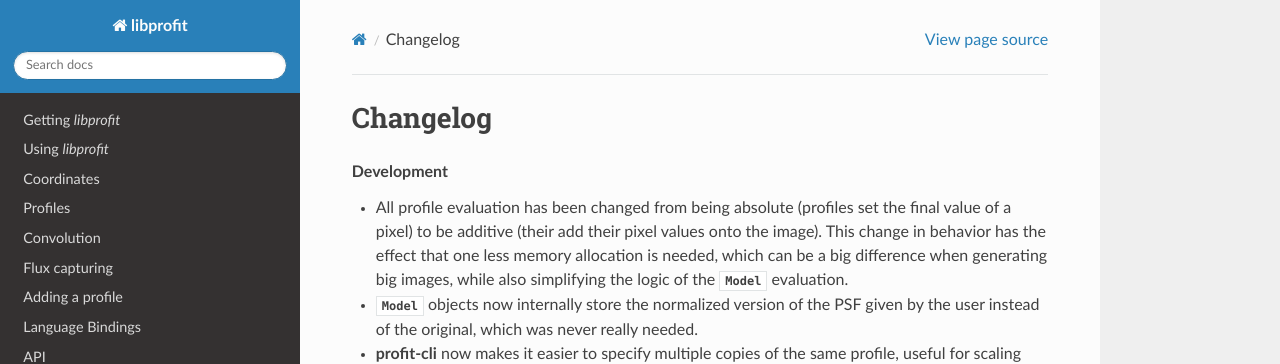
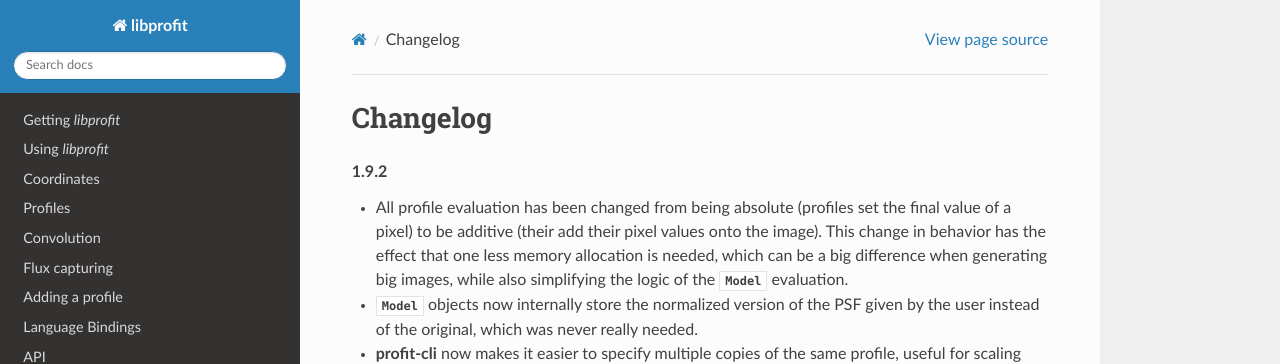
Before and after one commit to ICRAR/libprofit, a Sphinx documentation site: the page built from docs/changelog.rst, in a window 1280 px wide and 900 px high. Shown: the top 364 px of the window. Built offline with Sphinx 7.4.7 and the Read the Docs theme 2.0.0, drawn with Linux system fonts in a browser that asks for light colours.

Commit message:
libprofit 1.9.2
This new version includes memory usage improvements and runtime
optimizations which become apparent only when trying to use a big number
of profiles. For details see the changelog.

Signed-off-by: Rodrigo Tobar <rtobar@icrar.org>

```diff
--- a/docs/changelog.rst
+++ b/docs/changelog.rst
@@ -5,7 +5,7 @@ Changelog
 .. highlight:: cpp
 .. namespace:: profit
 
-.. rubric:: Development
+.. rubric:: 1.9.2
 
 * All profile evaluation has been changed
   from being absolute (profiles set the final value of a pixel)
```
Also changed, not shown: 1 other file.
